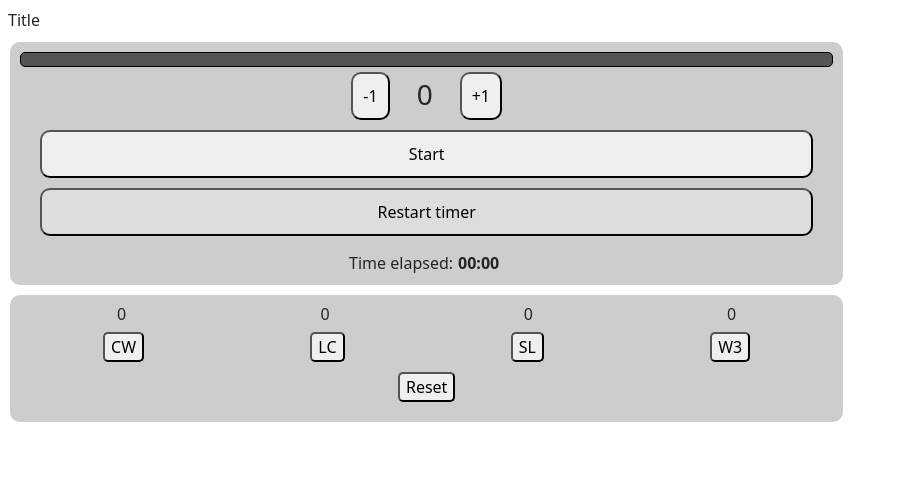
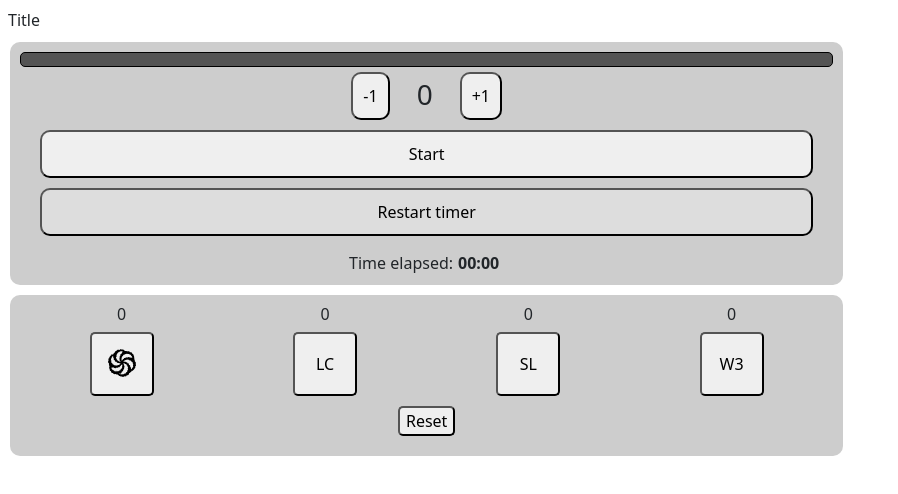
Before and after one commit to vadikz07/main-web, a React (Create React App) app: page /utils in a window 1280 px wide. Shown: the top 494 px of the page, without its empty margins (0-898 px from the left). Built offline with nearby package versions, Linux system fonts and the light colour scheme.

Commit message:
Starting to add SVG icons

```diff
--- a/public/styles/style.css
+++ b/public/styles/style.css
@@ -88,4 +88,19 @@
 }
 .butn:hover {
   background-color: rgb(187, 232, 232);
+}
+
+.butn.icon-web {
+  padding: 2px;
+  width: 64px;
+  height: 64px;
+}
+
+.svg-icons {
+  width: 32px;
+  height: 32px;
+}
+
+#cw-icon {
+  padding-top: 4px;
 }/*# sourceMappingURL=style.css.map */
--- a/public/styles/style.scss
+++ b/public/styles/style.scss
@@ -96,7 +96,6 @@ $bg-grey-card: rgb(205, 205, 205);
 
   .butn {
     margin: 0px 30px;
-
     &:hover {
       background-color: rgb(198, 122, 122);
     }
@@ -109,3 +108,16 @@ $bg-grey-card: rgb(205, 205, 205);
     background-color: $light-aqua;
   }
 }
+.butn.icon-web{
+  padding: 2px;
+  width: 64px;
+  height: 64px;
+}
+
+.svg-icons{
+  width: 32px;
+  height: 32px;
+}
+#cw-icon{
+  padding-top: 4px;
+}
--- a/src/pages/utils/CodeExercisesJournal.jsx
+++ b/src/pages/utils/CodeExercisesJournal.jsx
@@ -55,16 +55,16 @@ function CodeExercisesJournal() {
         <h6>{counters["w3schools"]}</h6>
       </div>
       <div className="increment-buttons-container">
-        <button className="butn" onClick={() => incrementCounter("codewars")}>
-          CW
+        <button className="butn icon-web" onClick={() => incrementCounter("codewars")}>
+          <object data="/imgs/codewars.svg" type="image/svg+xml" id="cw-icon" className="svg-icons"></object>
         </button>
-        <button className="butn" onClick={() => incrementCounter("leetcode")}>
+        <button className="butn icon-web" onClick={() => incrementCounter("leetcode")}>
           LC
         </button>
-        <button className="butn" onClick={() => incrementCounter("sololearn")}>
+        <button className="butn icon-web" onClick={() => incrementCounter("sololearn")}>
           SL
         </button>
-        <button className="butn" onClick={() => incrementCounter("w3schools")}>
+        <button className="butn icon-web" onClick={() => incrementCounter("w3schools")}>
           W3
         </button>
       </div>
```
Also changed, not shown: public/imgs/codewars.svg (added), 1 other file (tests, documents, lock files or other folders).
